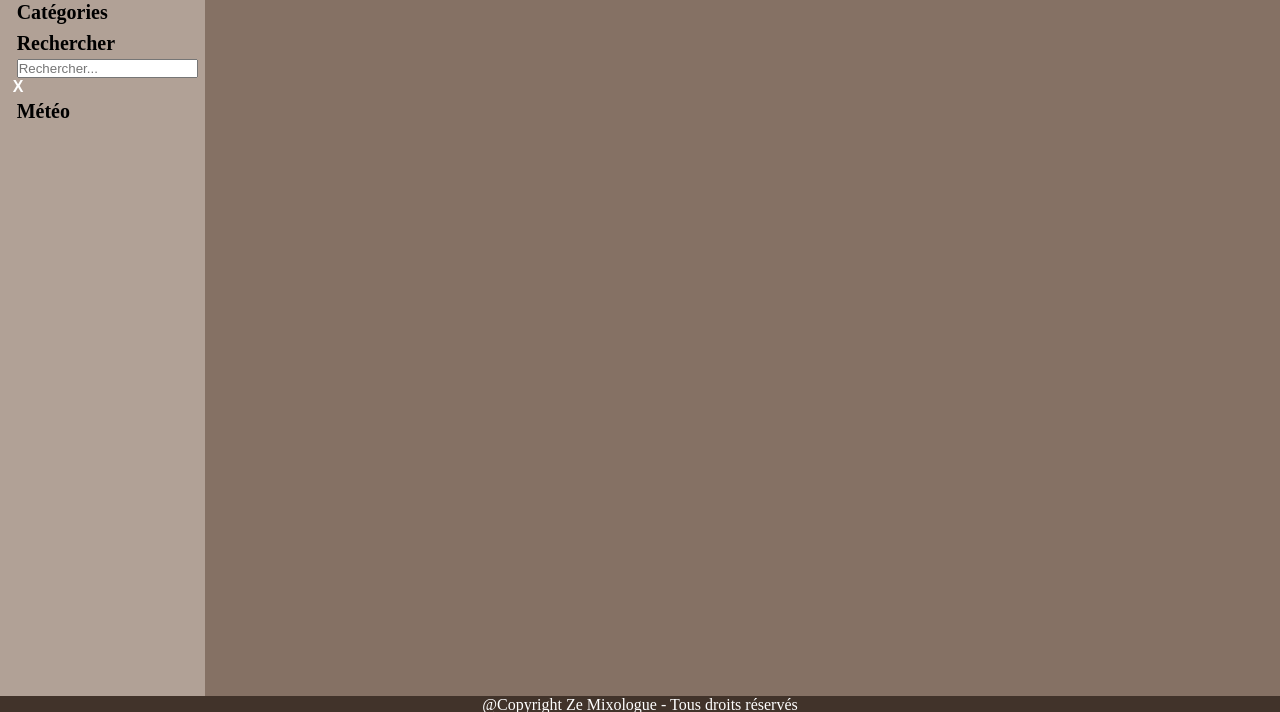
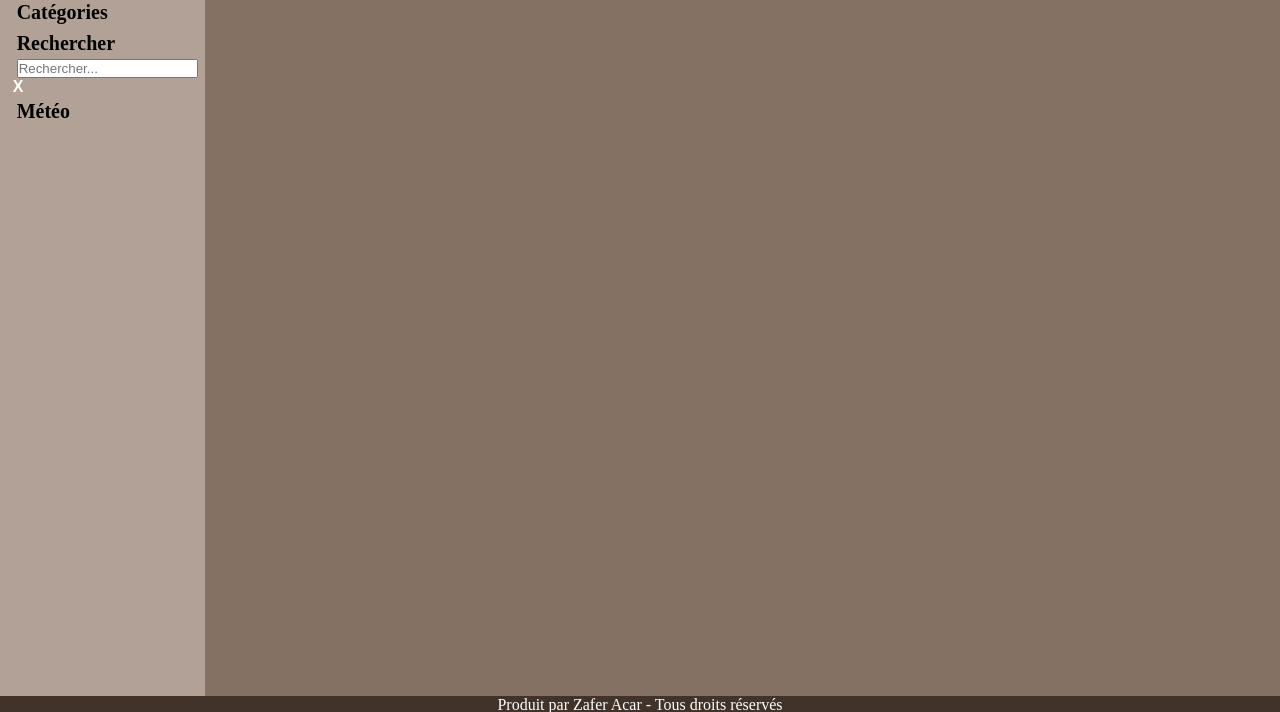
Before and after one commit to ryokxii/Web-Project-2, a plain HTML site: page index.html in a window 1280 px wide. Shown: the part 88-800 px from the top of the page. Drawn offline with Linux system fonts and the light colour scheme; no server answers.

Commit message:
copyright

```diff
--- a/index.html
+++ b/index.html
@@ -40,7 +40,7 @@
     </div>
 
     <footer>
-        <p>@Copyright Ze Mixologue - Tous droits réservés</p>
+        <p>Produit par Zafer Acar - Tous droits réservés</p>
     </footer>
 </body>
 <script type="module" src="./Controleur.js"></script>
```
